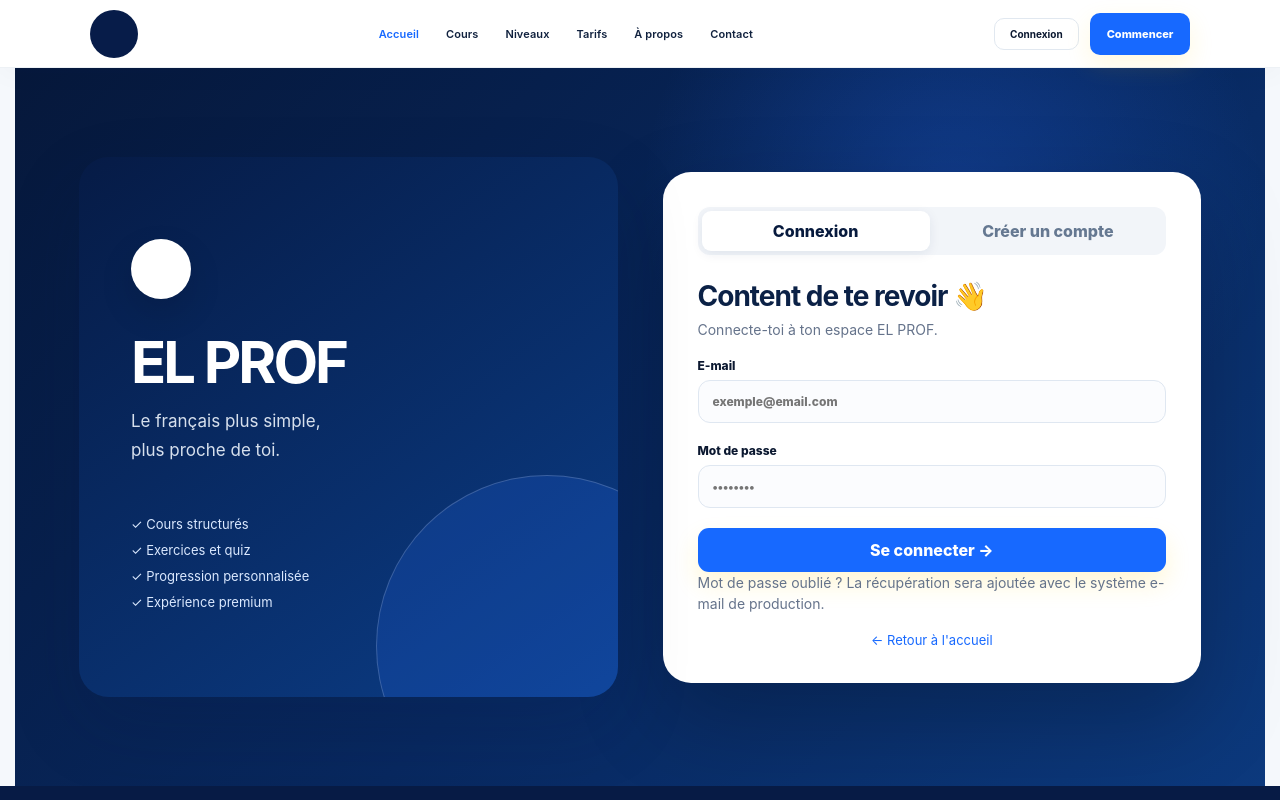
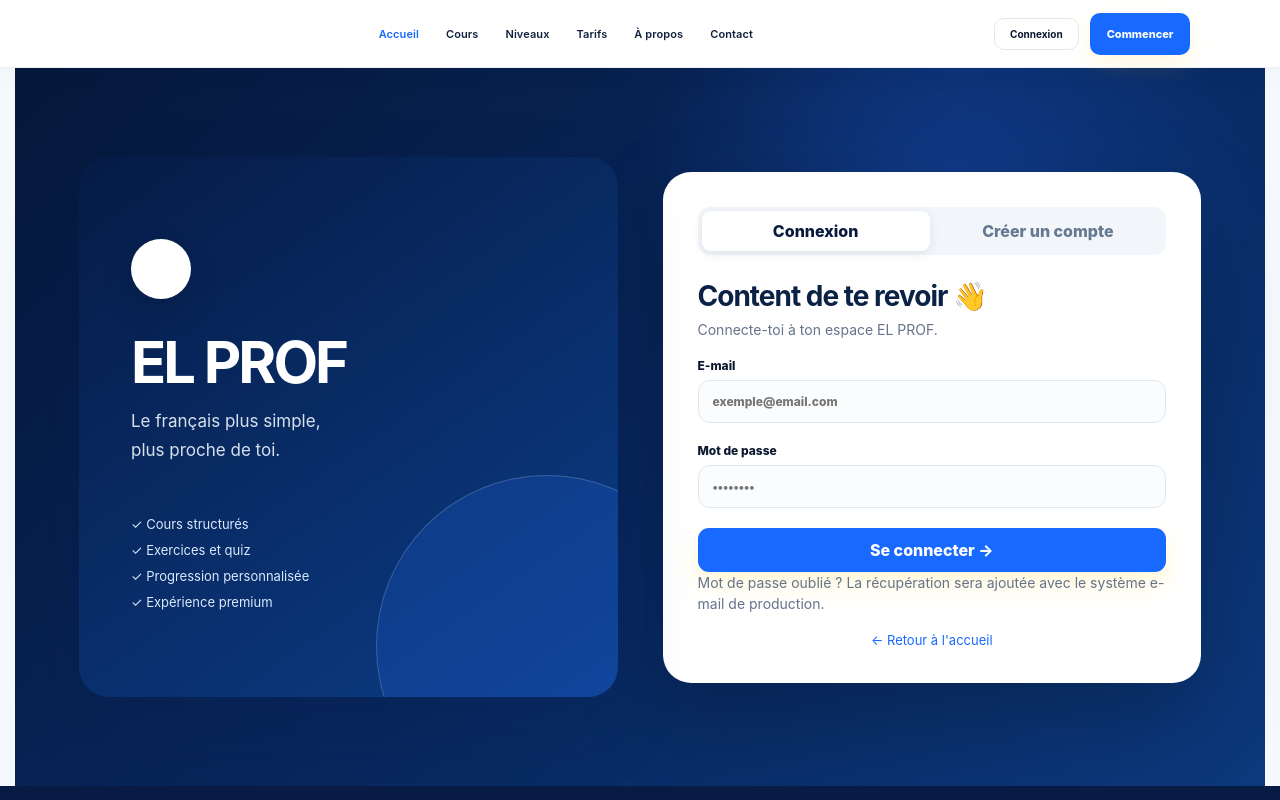
Before and after one commit to medsahby-dev/Elorofpublic, a Next.js app: page /connexion in a window 1280 px wide. Shown: the top 800 px of the page. Built offline with nearby package versions, Linux system fonts and the light colour scheme.

Commit message:
fix: restore original EL PROF logo presentation

```diff
--- a/src/app/globals.css
+++ b/src/app/globals.css
@@ -416,3 +416,29 @@ body{background:var(--ux-bg)}
 button:disabled,.btn:disabled{cursor:not-allowed!important;opacity:.58!important;transform:none!important}
 img{max-width:100%}
 @media(prefers-reduced-motion:reduce){.loading-skeleton:after{animation:none}}
+
+
+/* BRAND — display the supplied EL PROF logo exactly, without a recreated badge */
+.ep-logo-image{
+  width:44px!important;
+  height:44px!important;
+  border-radius:0!important;
+  overflow:visible!important;
+  background:transparent!important;
+  box-shadow:none!important;
+  border:0!important;
+  display:grid!important;
+  place-items:center!important;
+}
+.ep-logo-image img{
+  display:block!important;
+  width:100%!important;
+  height:100%!important;
+  object-fit:contain!important;
+  object-position:center!important;
+  opacity:1!important;
+  visibility:visible!important;
+}
+@media(max-width:700px){
+  .ep-logo-image{width:40px!important;height:40px!important}
+}
```
